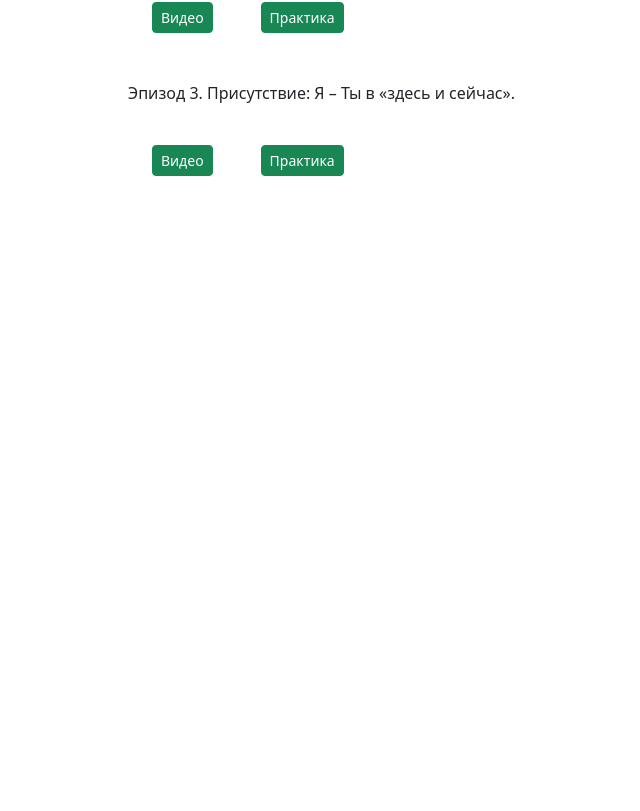
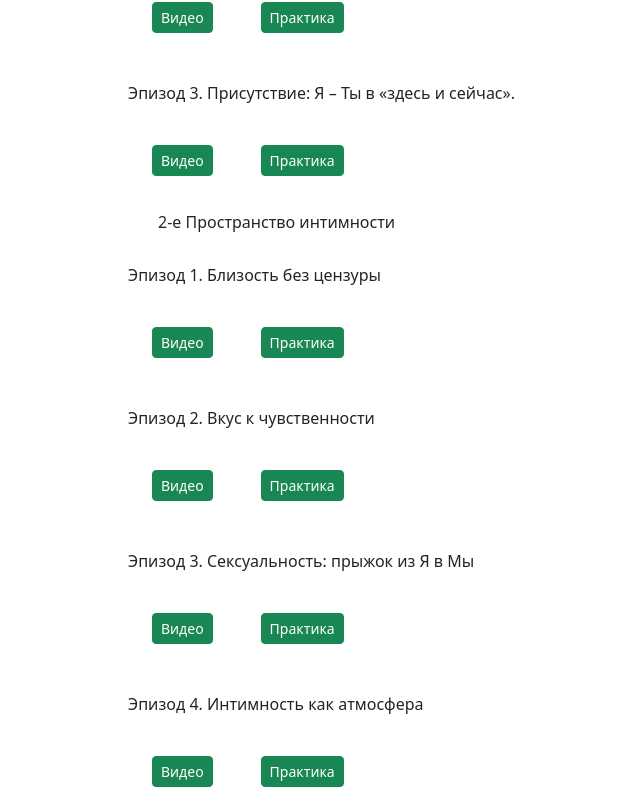
Before and after one commit to ponttor/relationss, a React (Create React App) app: page / in a window 1280 px wide. Shown: the part 968-1779 px from the top of the page, without its empty margins (112-752 px from the left). Before the commit the page ends 1168 px from the top, so only its background shows below. Built offline with nearby package versions, Linux system fonts and the light colour scheme.

Commit message:
add 2 module

```diff
--- a/src/App.js
+++ b/src/App.js
@@ -27,21 +27,24 @@ function App() {
         <a
           href="http://infoprotector.ru/online/download"
           role="button"
-          class="btn btn-secondary btn-sm">Скачать</a>
+          class="btn btn-secondary btn-sm">Скачать
+        </a>
       </div>
+
       <MyTop class="top mt-5 h3">1-е Пространство контакта</MyTop>
 
       <p class="mt-4">Эпизод 1. Мужчина и женщина на границе контакта</p>
       <div class='d-flex'>
-
         <a
           href="https://www.dropbox.com/s/5opn71g1xexsx01/%D0%AD%D0%BF%D0%B8%D0%B7%D0%BE%D0%B4%2001.01.ipr?dl=0"
           role="button"
-              class="m-4 btn btn-success btn-sm">Видео</a>
+          class="m-4 btn btn-success btn-sm">Видео
+        </a>
         <a
           href="https://www.dropbox.com/s/6a97a25cz91djeh/1-1.pdf?dl=0"
           role="button"
-              class="m-4 d-inline-block btn btn-success btn-sm">Практика</a>
+          class="m-4 d-inline-block btn btn-success btn-sm">Практика
+        </a>
      </div>
 
       <p class="mt-4">Эпизод 2. Ритмы парности.</p>
@@ -49,24 +52,85 @@ function App() {
         <a
           href="https://www.dropbox.com/s/be43zok70ed8jop/%D0%AD%D0%BF%D0%B8%D0%B7%D0%BE%D0%B4%2001.02.ipr?dl=0"
           role="button"
-              class="m-4 btn btn-success btn-sm">Видео</a>
+          class="m-4 btn btn-success btn-sm">Видео
+        </a>
         <a
           href="https://www.dropbox.com/s/6dyr08fdpmjz1ok/1-2.pdf?dl=0"
           role="button"
-              class="m-4 d-inline-block btn btn-success btn-sm">Практика</a>
+          class="m-4 d-inline-block btn btn-success btn-sm">Практика
+        </a>
       </div>
 
       <p class="mt-4">Эпизод 3. Присутствие: Я – Ты в «здесь и сейчас».</p>
       <div class='d-flex'>
-
         <a
           href="https://www.dropbox.com/s/9fkzdeq45y8bt7i/%D0%AD%D0%BF%D0%B8%D0%B7%D0%BE%D0%B4%2001.03.ipr?dl=0"
           role="button"
-              class="m-4 btn btn-success btn-sm">Видео</a>
+          class="m-4 btn btn-success btn-sm">Видео
+        </a>
         <a
           href="https://www.dropbox.com/s/t2rdp5uo0dge63y/1-3.pdf?dl=0"
           role="button"
-              class="m-4 d-inline-block btn btn-success btn-sm">Практика</a>
+          class="m-4 d-inline-block btn btn-success btn-sm">Практика
+        </a>
+      </div>
+
+      <MyTop class="top mt-5 h3">2-е Пространство интимности</MyTop>
+
+      <p class="mt-4">Эпизод 1. Близость без цензуры</p>
+      <div class='d-flex'>
+        <a
+          href="https://www.dropbox.com/s/dx92vsa75rhkvme/%D0%AD%D0%BF%D0%B8%D0%B7%D0%BE%D0%B4%2002.01.ipr?dl=0"
+          role="button"
+          class="m-4 btn btn-success btn-sm">Видео
+        </a>
+        <a
+          href="https://www.dropbox.com/s/gosqjur00chdtln/2-1.pdf?dl=0"
+          role="button"
+          class="m-4 d-inline-block btn btn-success btn-sm">Практика
+        </a>
+     </div>
+
+      <p class="mt-4">Эпизод 2. Вкус к чувственности</p>
+      <div class='d-flex'>
+        <a
+          href="https://www.dropbox.com/s/gs3n1o60mqb0wlk/%D0%AD%D0%BF%D0%B8%D0%B7%D0%BE%D0%B4%2002.02.ipr?dl=0"
+          role="button"
+          class="m-4 btn btn-success btn-sm">Видео
+        </a>
+        <a
+          href="https://www.dropbox.com/s/fv042c5gqctrso7/2-2.pdf?dl=0"
+          role="button"
+          class="m-4 d-inline-block btn btn-success btn-sm">Практика
+        </a>
+     </div>
+
+     <p class="mt-4">Эпизод 3. Сексуальность: прыжок из Я в Мы</p>
+      <div class='d-flex'>
+        <a
+          href="https://www.dropbox.com/s/3khzcw9f4uzd8dq/%D0%AD%D0%BF%D0%B8%D0%B7%D0%BE%D0%B4%2002.03.ipr?dl=0"
+          role="button"
+          class="m-4 btn btn-success btn-sm">Видео
+        </a>
+        <a
+          href="https://www.dropbox.com/s/af2a5w8hh6c9uhc/2-3.pdf?dl=0"
+          role="button"
+          class="m-4 d-inline-block btn btn-success btn-sm">Практика
+        </a>
+      </div>
+
+      <p class="mt-4">Эпизод 4. Интимность как атмосфера</p>
+      <div class='d-flex'>
+        <a
+          href="https://www.dropbox.com/s/sg54j5no2nues9i/%D0%AD%D0%BF%D0%B8%D0%B7%D0%BE%D0%B4%2002.04.ipr?dl=0"
+          role="button"
+          class="m-4 btn btn-success btn-sm">Видео
+        </a>
+        <a
+          href="https://www.dropbox.com/s/diwxc11d3y2pgoe/2-4.pdf?dl=0"
+          role="button"
+          class="m-4 d-inline-block btn btn-success btn-sm">Практика
+        </a>
       </div>
 
 
```
Lines whose indentation alone changed are shown as unchanged.
